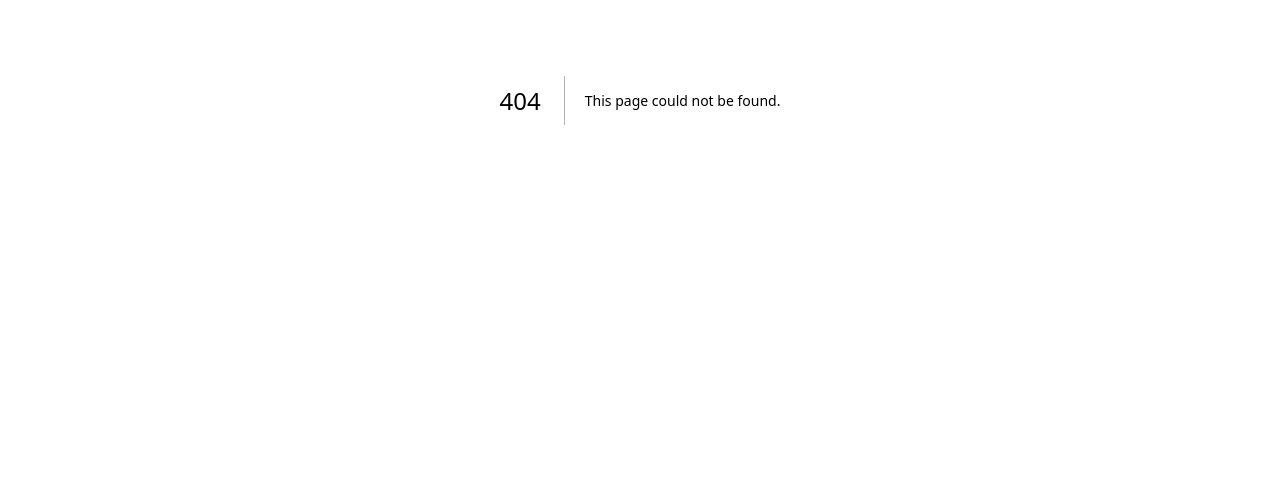
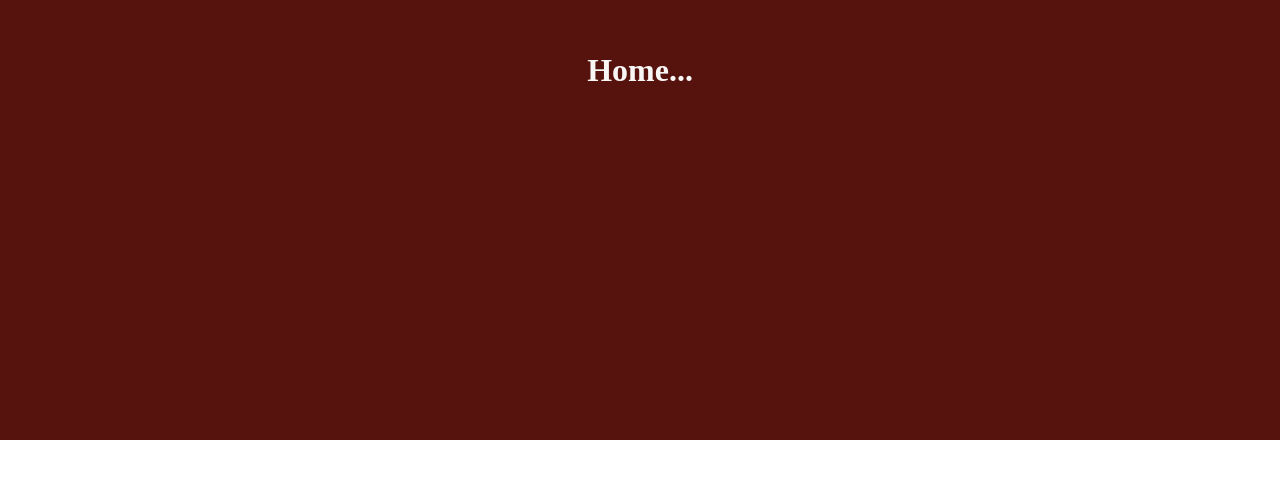
Before and after one commit to GamalielCamey/Proyecto-Red, a Next.js app in the folder commerce/: page /home in a window 1280 px wide. Before the commit this address had no page. Shown: the part 300-778 px from the top of the page. Built offline with nearby package versions, Linux system fonts and the light colour scheme.

Commit message:
home component added to start working on it

```diff
--- /dev/null
+++ b/commerce/pages/home.js
@@ -0,0 +1,9 @@
+const Home = () => {
+    return (
+        <div className="home">
+            <h1>Home...</h1>
+        </div>
+    )
+}
+
+export default Home
--- a/commerce/pages/index.js
+++ b/commerce/pages/index.js
@@ -1,10 +1,10 @@
-import Header from "../components/Header";
 import {getSession} from "next-auth/react";
+import LayoutPage from "../components/LayoutPage";
 
-export default function Home({session}) {
+export default function Main({session}) {
   return (
     <div>
-      <Header session={session} />
+      <LayoutPage session={session} />
     </div>
   );
 }
--- /dev/null
+++ b/commerce/styles/components/_home.scss
@@ -0,0 +1,8 @@
+@use "../settings" as *;
+
+.home{
+    @include flex();
+    min-height: calc(100vh - $nav-size);
+    background: $red;
+    color: $focus-white;
+}
--- a/commerce/styles/components/_index.scss
+++ b/commerce/styles/components/_index.scss
@@ -1,3 +1,4 @@
 @forward "signin";
 @forward "header";
 @forward "dropdown";
+@forward 'home';
--- a/commerce/styles/index.scss
+++ b/commerce/styles/index.scss
@@ -1,3 +1,2 @@
 @forward "settings";
-
 @forward "components";
--- a/commerce/styles/settings/_index.scss
+++ b/commerce/styles/settings/_index.scss
@@ -1,5 +1,4 @@
 @forward "global";
-
 @forward "variables";
-
 @forward "fonts";
+@forward 'mixins';
--- /dev/null
+++ b/commerce/styles/settings/_mixins.scss
@@ -0,0 +1,7 @@
+@mixin flex($align: center, $justify: center, $wrap: nowrap, $dir: column){
+    display: flex;
+    align-items: $align;
+    justify-content: $justify;
+    flex-wrap: $wrap;
+    flex-direction: $dir;
+}
--- a/commerce/styles/settings/_variables.scss
+++ b/commerce/styles/settings/_variables.scss
@@ -3,6 +3,7 @@ $light-blue: #465566;
 $focus-white: rgb(255 255 255 / 96%);
 $regular-white: rgb(255 255 255 / 40%);
 $button-inactive-blue: #2e6aca;
+$red: rgb(86, 19, 14);
 
 $bg: #111820;
 $text-color: rgb(255 255 255 / 96%);
```
Also changed, not shown: commerce/components/LayoutPage.jsx (added, +17 -0 lines).
